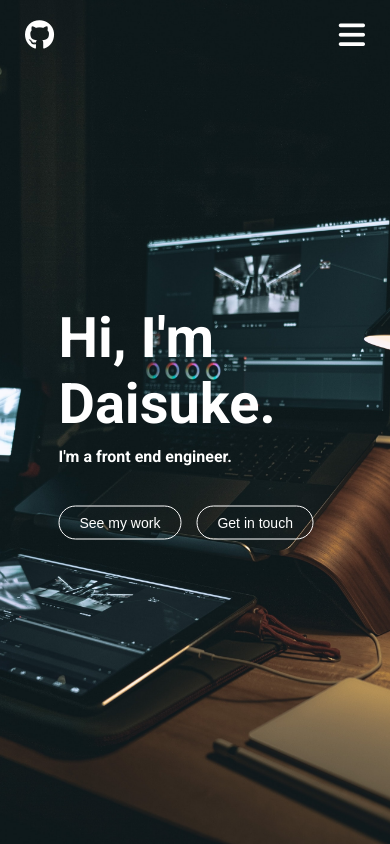
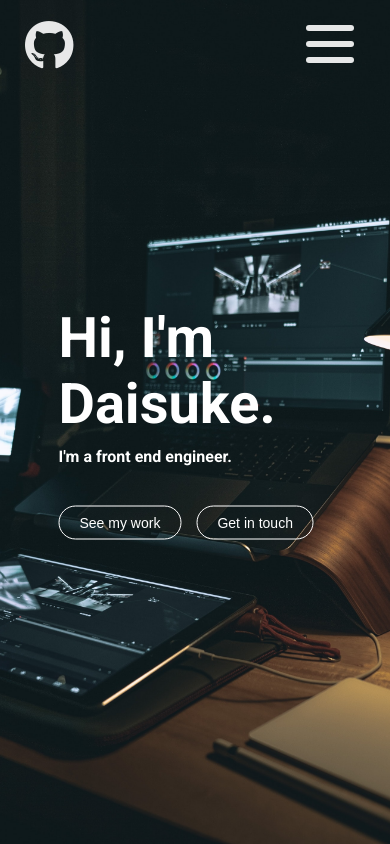
Before and after one commit to daisuke359/portfolio, a React (Create React App) app: page / in a window 390 px wide. Shown: the top 844 px of the page. Built offline with nearby package versions, Linux system fonts and the light colour scheme.

Commit message:
add animation to the navbar

```diff
--- a/package.json
+++ b/package.json
@@ -10,6 +10,7 @@
     "react-dom": "^17.0.2",
     "react-router-dom": "^5.2.0",
     "react-scripts": "4.0.3",
+    "styled-components": "^5.3.0",
     "web-vitals": "^1.1.2"
   },
   "scripts": {
--- a/src/App.js
+++ b/src/App.js
@@ -9,6 +9,7 @@ import Footer from './components/footer/Footer';
 function App() {
   return (
     <div className="App">
+      {/* <Navbar/> */}
       <Header/>
       <Work/>
       <AboutMe/>
--- /dev/null
+++ b/src/components/Nav/Burger.jsx
@@ -0,0 +1,62 @@
+import React, {useState} from 'react';
+import styled from 'styled-components';
+import RightNav from './RightNav';
+
+const StyledBurger = styled.div`
+  width: 4rem;
+  height: 3rem;
+  position: fixed;
+  top: 20px;
+  right: 40px;
+  z-index: 20;
+  display: none;
+
+  @media only screen and (max-width: 1023px) {
+    display: flex;
+    justify-content: space-around;
+    flex-flow: column nowrap;
+  }
+
+  div {
+    width: 3rem;
+    height: 0.4rem;
+    background-color: white;
+    border-radius: 10px;
+    transform-origin: 1px;
+    transition: all 0.3s linear;
+    &:nth-child(1) {
+      transform: ${({ open }) => open ? 'rotate(45deg)' : 'rotate(0)'};
+    }
+    &:nth-child(2) {
+      transform: ${({ open }) => open ? 'translateX(100%)' : 'translateX(0)'};
+      opacity: ${({ open }) => open ? 0 : 1};
+    }
+    &:nth-child(3) {
+      transform: ${({ open }) => open ? 'rotate(-45deg)' : 'rotate(0)'};
+    }
+  }
+
+  @media only screen and (max-width: 480px) {
+    right: 20px;
+}
+
+`;
+
+export default function Burger() {
+    const [open, setOpen] = useState(false);
+
+    const linkClicked = () => {
+        setOpen(false);
+    }
+
+    return (
+        <>
+        <StyledBurger open={open} onClick={() =>setOpen(!open)}>
+            <div />
+            <div />
+            <div />
+        </StyledBurger>
+        <RightNav handleClick={linkClicked} open={open}/>
+        </>
+    )
+}
--- /dev/null
+++ b/src/components/Nav/Navbar.jsx
@@ -0,0 +1,66 @@
+import React, { useState } from 'react';
+import styled from 'styled-components';
+import Burger from './Burger';
+
+const Nav = styled.div`
+    z-index: 5;
+    background-color: ${({ navbar }) => navbar ? 'black' : 'transparent'};
+    opacity: 0.9;
+    display: flex;
+    align-items: center;
+    padding: 20px 80px;
+    position: fixed;
+    top: 0;
+    left: 0;
+    right: 0;
+
+.logo-container {
+    flex: 8;
+  }
+  .logo-container .fa-github {
+    font-size: 50px;
+    cursor: pointer;
+    color: white;
+  }
+
+  .logo-container .fa-github:hover {
+    color: #ffcc00;
+  }
+
+  @media only screen and (max-width: 1023px) {
+    padding: 20px 60px;
+  }
+
+
+  @media only screen and (max-width: 767px) {
+    padding: 20px 40px;
+  }
+
+  @media only screen and (max-width: 480px) {
+    padding: 20px 25px;
+}
+`;
+
+export default function Navbar() {
+
+    const [navbar, setNavbar] = useState(false);
+
+    const changeBackground = () => {
+        if(window.scrollY >= 96) {
+            setNavbar(true);
+        } else {
+            setNavbar(false);
+        }
+    }
+
+    window.addEventListener('scroll', changeBackground);
+
+    return (
+        <Nav navbar={navbar}>
+          <div className="logo-container">
+            <i className="fab fa-github"></i>
+          </div>
+          <Burger/>
+        </Nav>
+    )
+}
--- /dev/null
+++ b/src/components/Nav/RightNav.jsx
@@ -0,0 +1,71 @@
+import React from 'react';
+import styled from 'styled-components';
+
+const Ul = styled.ul`
+list-style-type: none;
+display: flex;
+flex: 4;
+justify-content: space-between;
+
+.nav-item {
+    padding-bottom: 5px;
+}
+
+  .nav-item:hover {
+    border-bottom: 2px solid #ffcc00;
+  }
+
+  .nav-item a {
+    text-decoration: none;
+    color: white;
+    transition: all 0.3s;
+    -webkit-transition: all 0.3s;
+    -moz-transition: all 0.3s;
+    -ms-transition: all 0.3s;
+    -o-transition: all 0.3s;
+  }
+
+  a:hover {
+    color: #ffcc00;
+  }
+
+  @media only screen and (max-width: 1023px) {
+      z-index: 10;
+    margin-top: 0;
+    flex-flow: column;
+    justify-content: space-around;
+    background-color: black;
+    opacity: 0.8;
+    position: fixed;
+    transform: ${({ open }) => open ? 'translateX(0)' : 'translateX(100%)'};
+    top: 0;
+    right: 0;
+    height: 100vh;
+    width: 100%;
+    padding-top: 3.5rem;
+    transition: transform 0.3s ease-in-out;
+
+    .nav-item {
+        width: 30%;
+        margin: 0 auto;
+        font-size: 2em;
+        text-align: center;
+    }
+
+  }
+`;
+
+
+
+export default function RightNav({open, handleClick}) {
+
+
+    return (
+        <Ul open={open}>
+            <li onClick={handleClick} className="nav-item"><a href="#work">Work</a></li>
+            <li onClick={handleClick} className="nav-item"><a href="#about-me">About Me</a></li>
+            <li onClick={handleClick} className="nav-item"><a href="#skill">Skill</a></li>
+            <li onClick={handleClick} className="nav-item"><a href="#contact">Contact</a></li>
+          </Ul>
+    )
+}
--- a/src/components/header/Header.jsx
+++ b/src/components/header/Header.jsx
@@ -1,10 +1,12 @@
 import React from 'react';
 import "./header.css";
+import Navbar from '../Nav/Navbar';
 
 export default function Header() {
     return (
         <header>
-        <div className="header-nav">
+          <Navbar/>
+        {/* <div className="header-nav">
           <div className="logo-container">
             <i className="fab fa-github"></i>
           </div>
@@ -16,7 +18,7 @@ export default function Header() {
             <li className="nav-item"><a href="#contact">Contact</a></li>
           </ul>
           <i className="fas fa-bars nav-icon"></i>
-        </div>
+        </div> */}
         <div className="header-main">
           <h2 className="header-title">Hi, I'm Daisuke.</h2>
           <h4 className="header-desc">I'm a front end engineer.</h4>
--- a/src/components/header/header.css
+++ b/src/components/header/header.css
@@ -8,7 +8,7 @@ header {
     padding: 0;
   }
 
-  .header-nav {
+  /* .header-nav {
     background-color: transparent;
     display: flex;
     align-items: center;
@@ -63,9 +63,10 @@ header {
   .nav-icon {
     display: none;
     font-size: 50px;
-  }
+  } */
 
   .header-main {
+    z-index: 1;
     position: absolute;
       width: 70%;
       top: 50%;
--- a/src/responsive.css
+++ b/src/responsive.css
@@ -1,11 +1,11 @@
 @media only screen and (max-width: 1023px) {
-    .nav-list {
+    /* .nav-list {
         display: none;
     }
 
     .nav-icon {
         display: inline;
-    }
+    } */
 
     .header-nav {
         padding: 20px 60px 0;
@@ -129,9 +129,9 @@
         font-size: 1em;
         line-height: 1;
     }
-    .header-nav {
+    /* .header-nav {
         padding: 20px 25px 0;
-    }
+    } */
 
     .logo-container .fa-github, .nav-icon {
         font-size: 30px;
```
Also changed, not shown: 1 other file (tests, documents, lock files or other folders).
